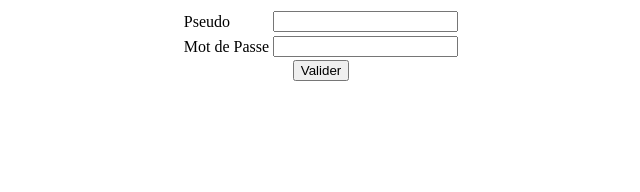
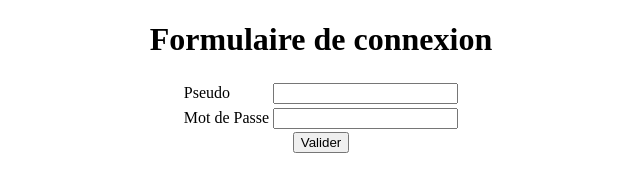
Before and after one commit to ndiaye685/repoActivity, a plain HTML site: page connexion.html in a window 1280 px wide. Shown: the whole page, without its empty margins (319-959 px from the left). Drawn offline with Linux system fonts and the light colour scheme.

Commit message:
Ajout d'un titre au formulaire de connexion

```diff
--- a/connexion.html
+++ b/connexion.html
@@ -6,6 +6,7 @@
 </head>
 <body>
 	<center>
+		<h1>Formulaire de connexion</h1>
 		<form method="post" action="">
 			<table>
 				<tr>
```
